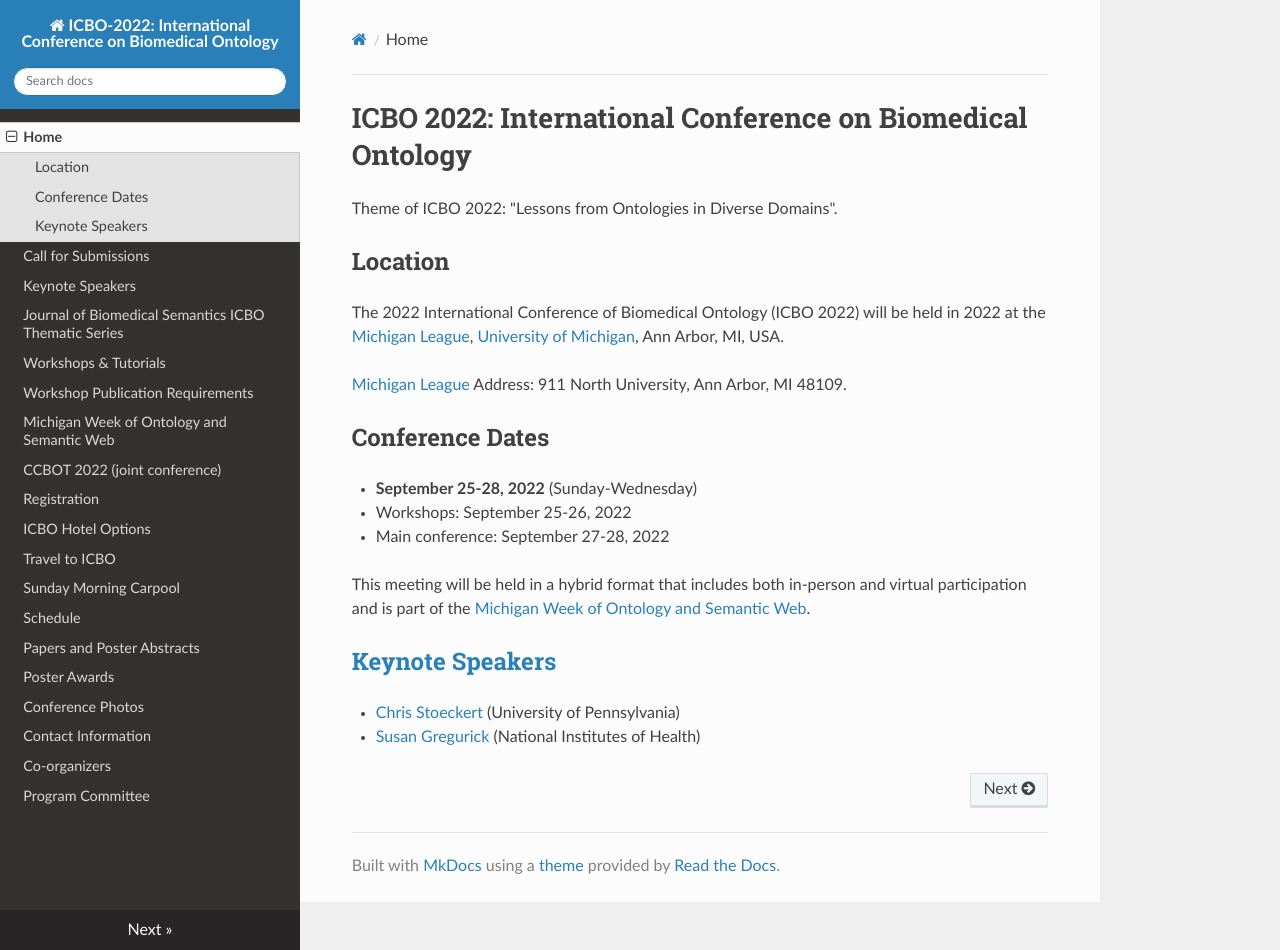
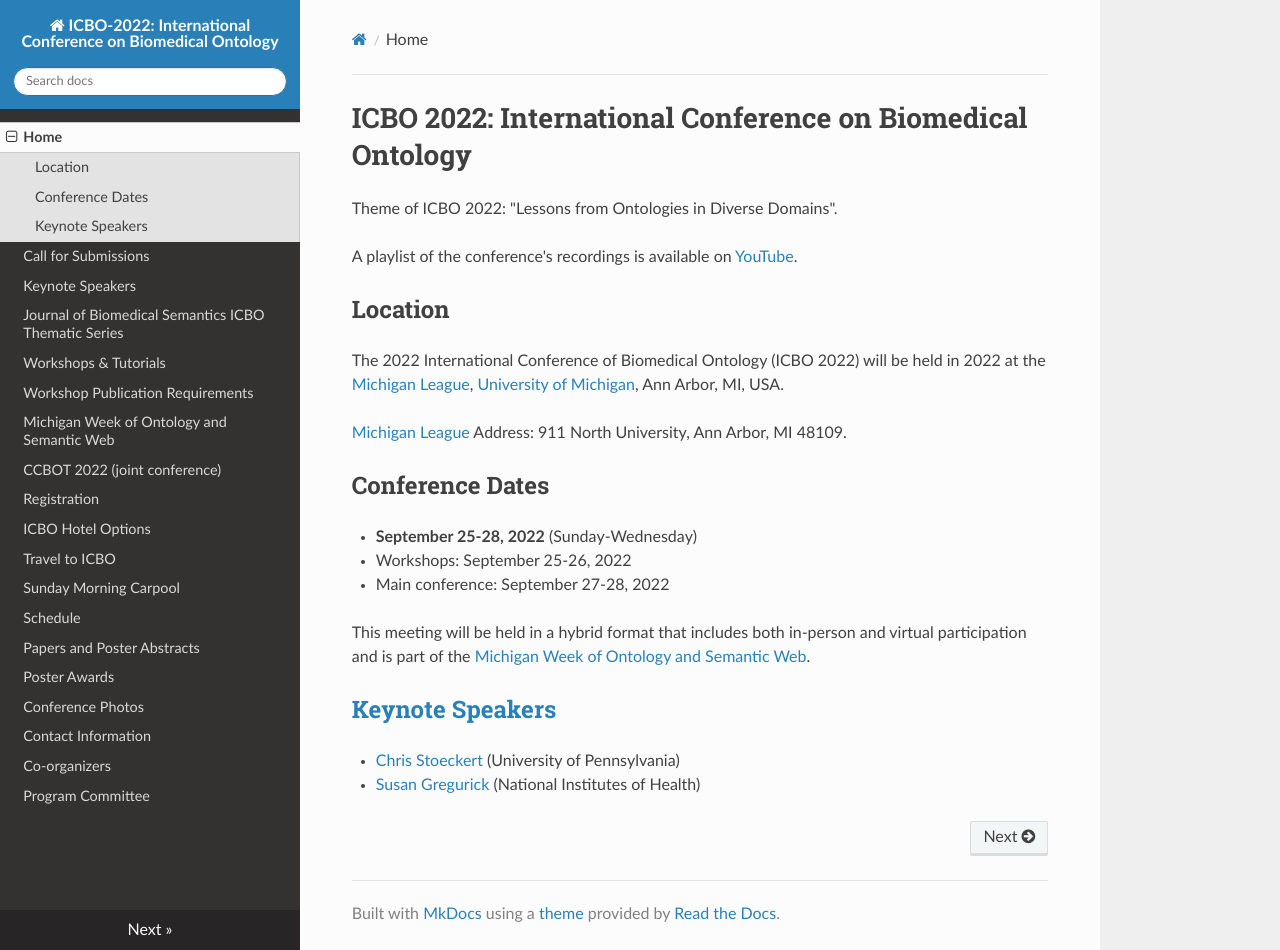
Before and after one commit to johnbeve/BFO-Organization, an MkDocs documentation site: the page built from docs/index.md, in a window 1280 px wide and 950 px high. Built offline with MkDocs 1.6.1, drawn with Linux system fonts in a browser that asks for light colours; nearby versions of some CDN libraries.

Commit message:
Update index.md

```diff
--- a/docs/index.md
+++ b/docs/index.md
@@ -1,6 +1,8 @@
 # ICBO 2022: International Conference on Biomedical Ontology
 
 Theme of ICBO 2022: "Lessons from Ontologies in Diverse Domains".
+
+A playlist of the conference's recordings is available on [YouTube](https://www.youtube.com/channel/UCUT0MwXxAFnekhsSJVmHTJw/playlists).
 
 ## Location
 
```
